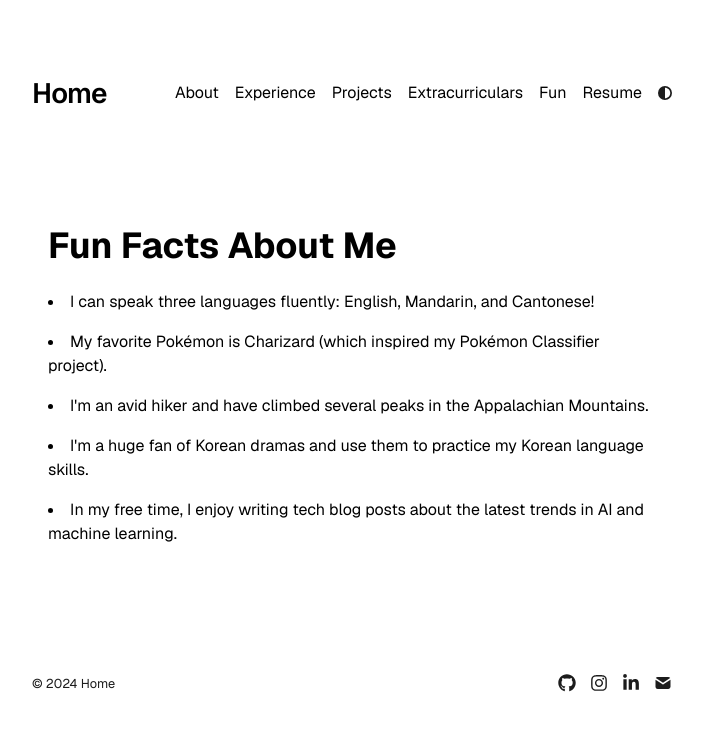
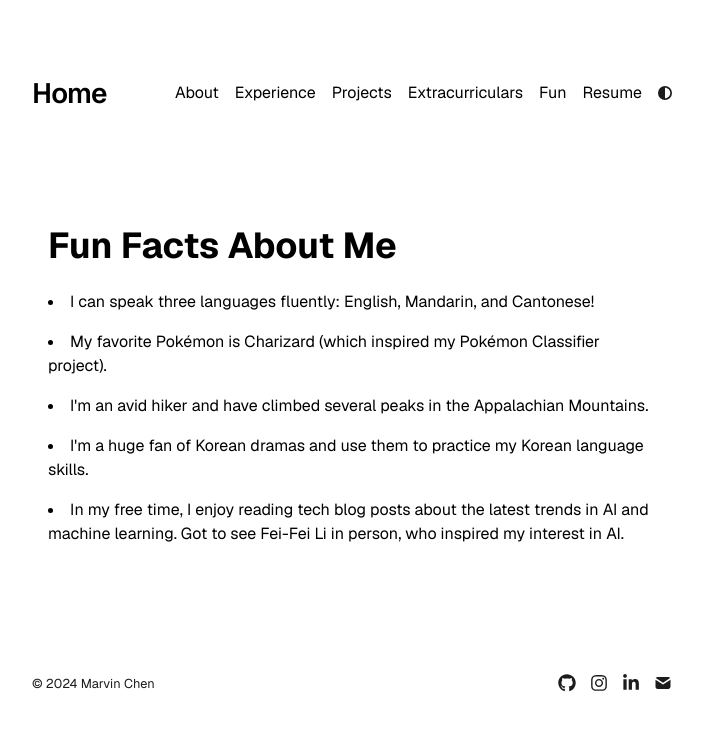
Before and after one commit to marvin-chen/nextfolio-a-simple-next-js-portfolio, a Next.js app: page /fun in a window 1280 px wide. Shown: the top 730 px of the page, without its empty margins (288-991 px from the left). Built offline with nearby package versions, Linux system fonts and the light colour scheme.

Commit message:
minor text update

```diff
--- a/app/components/footer.tsx
+++ b/app/components/footer.tsx
@@ -41,7 +41,7 @@ export default function Footer() {
         target="_blank"
         rel="noopener noreferrer"
       >
-        {metaData.title}
+        Marvin Chen
       </a>
       <style jsx>{`
         @media screen and (max-width: 480px) {
--- a/app/fun/page.tsx
+++ b/app/fun/page.tsx
@@ -9,7 +9,7 @@ export default function Fun() {
         <li>My favorite Pokémon is Charizard (which inspired my Pokémon Classifier project).</li>
         <li>I'm an avid hiker and have climbed several peaks in the Appalachian Mountains.</li>
         <li>I'm a huge fan of Korean dramas and use them to practice my Korean language skills.</li>
-        <li>In my free time, I enjoy writing tech blog posts about the latest trends in AI and machine learning.</li>
+        <li>In my free time, I enjoy reading tech blog posts about the latest trends in AI and machine learning. Got to see Fei-Fei Li in person, who inspired my interest in AI. </li>
       </ul>
     </div>
   );
```
